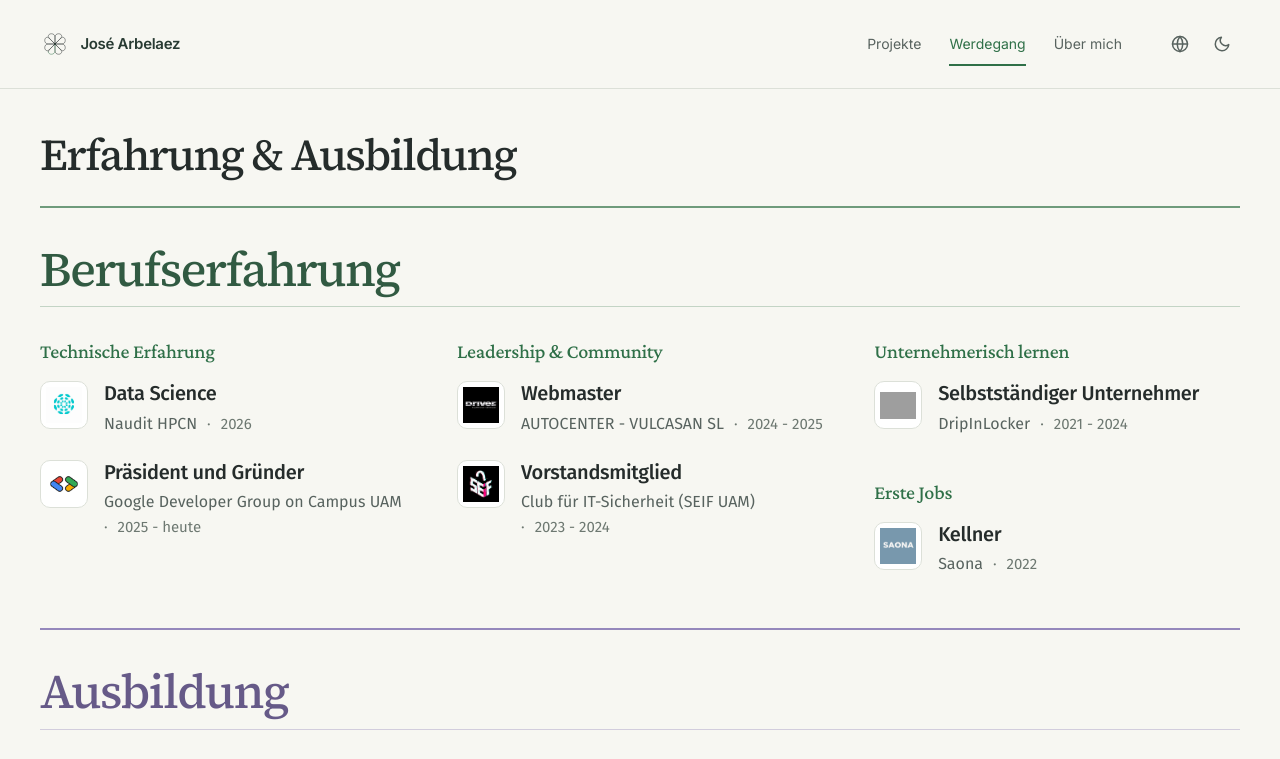
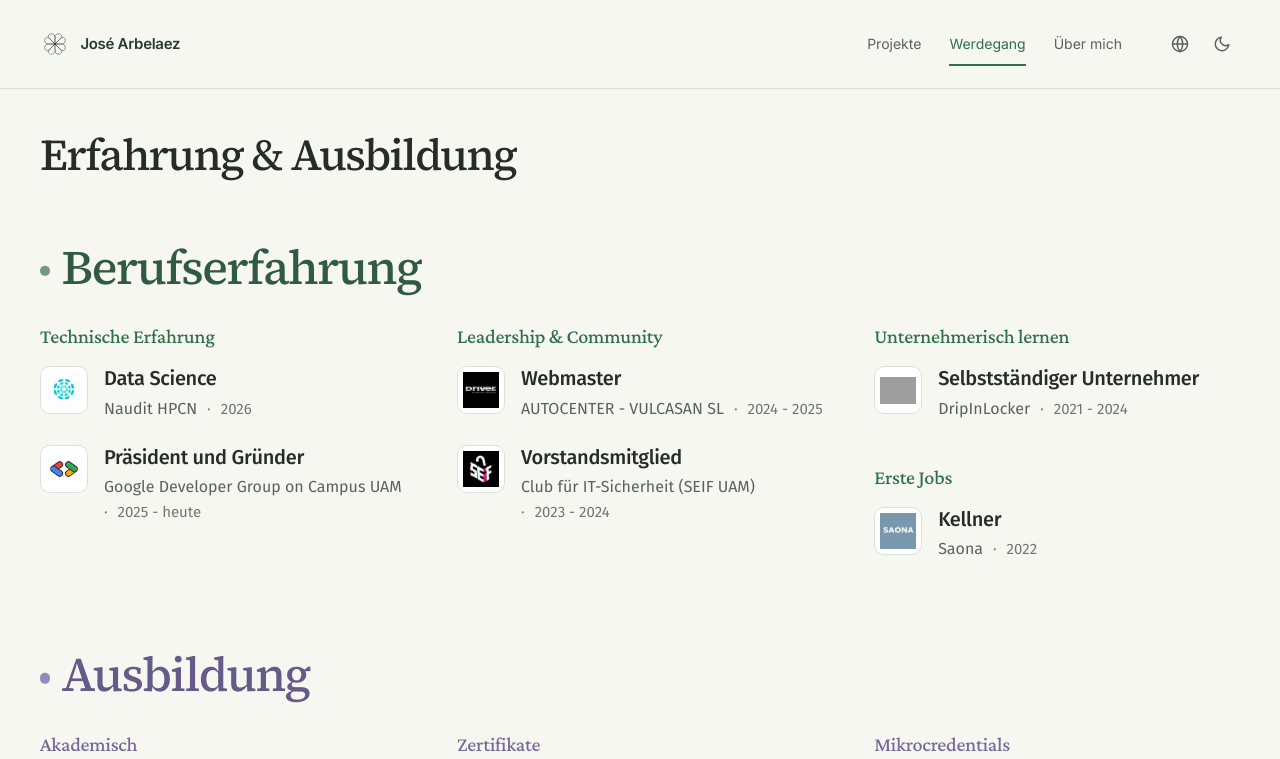
Before and after one commit to trentisiete/refactorPortfolio, an Astro site: page /de/trayectoria in a window 1280 px wide. Shown: the top 759 px of the page. Built offline with nearby package versions, Linux system fonts and the light colour scheme; Astro itself is replaced by a stand-in of ours; grey boxes are pictures that could not be loaded.

Commit message:
Simplify profile section accents

```diff
--- a/public/styles/profile.css
+++ b/public/styles/profile.css
@@ -271,13 +271,14 @@ html.project-preview-open { overflow: hidden; }
 
 /* The three main sections have distinct voices so the page reads as a biography. */
 .career-nav { display: none; }
-.career-major { scroll-margin-top: 6rem; padding: 2.25rem 0 3.25rem; border-top: 2px solid var(--career-tone); }
+.career-major { scroll-margin-top: 6rem; padding: 2.25rem 0 3.25rem; }
 .career-major + .career-major { margin-top: 0; }
 .career-major--experience { --career-tone: #6f9b7c; --career-heading: #315a42; }
 .career-major--education { --career-tone: #9588bc; --career-heading: #665a88; }
 .career-major--awards { --career-tone: #c68d76; --career-heading: #a56b56; }
-.career-major-heading { display: flex; align-items: baseline; margin-bottom: 2rem; padding-bottom: .75rem; border-bottom: 1px solid color-mix(in srgb, var(--career-tone) 38%, transparent); }
-.career-major-heading h2 { margin: 0; font: 500 clamp(2rem, 4vw, 3rem)/1.05 var(--font-serif); letter-spacing: -.035em; color: var(--career-heading); }
+.career-major-heading { display: flex; align-items: baseline; margin-bottom: 2rem; }
+.career-major-heading h2 { display: inline-flex; align-items: center; gap: .7rem; margin: 0; font: 500 clamp(2rem, 4vw, 3rem)/1.05 var(--font-serif); letter-spacing: -.035em; color: var(--career-heading); }
+.career-major-heading h2::before { content: ''; width: .65rem; height: .65rem; flex: 0 0 .65rem; border-radius: 50%; background: var(--career-tone); transform: translateY(.08em); }
 .career-experience, .career-entry-grid { grid-template-columns: repeat(3, minmax(0, 1fr)); column-gap: clamp(2rem, 4vw, 5rem); row-gap: 2.75rem; }
 .career-experience > .career-section { grid-column: auto; grid-row: auto; }
 .career-section .section-heading { margin-bottom: 1.125rem; }
```
